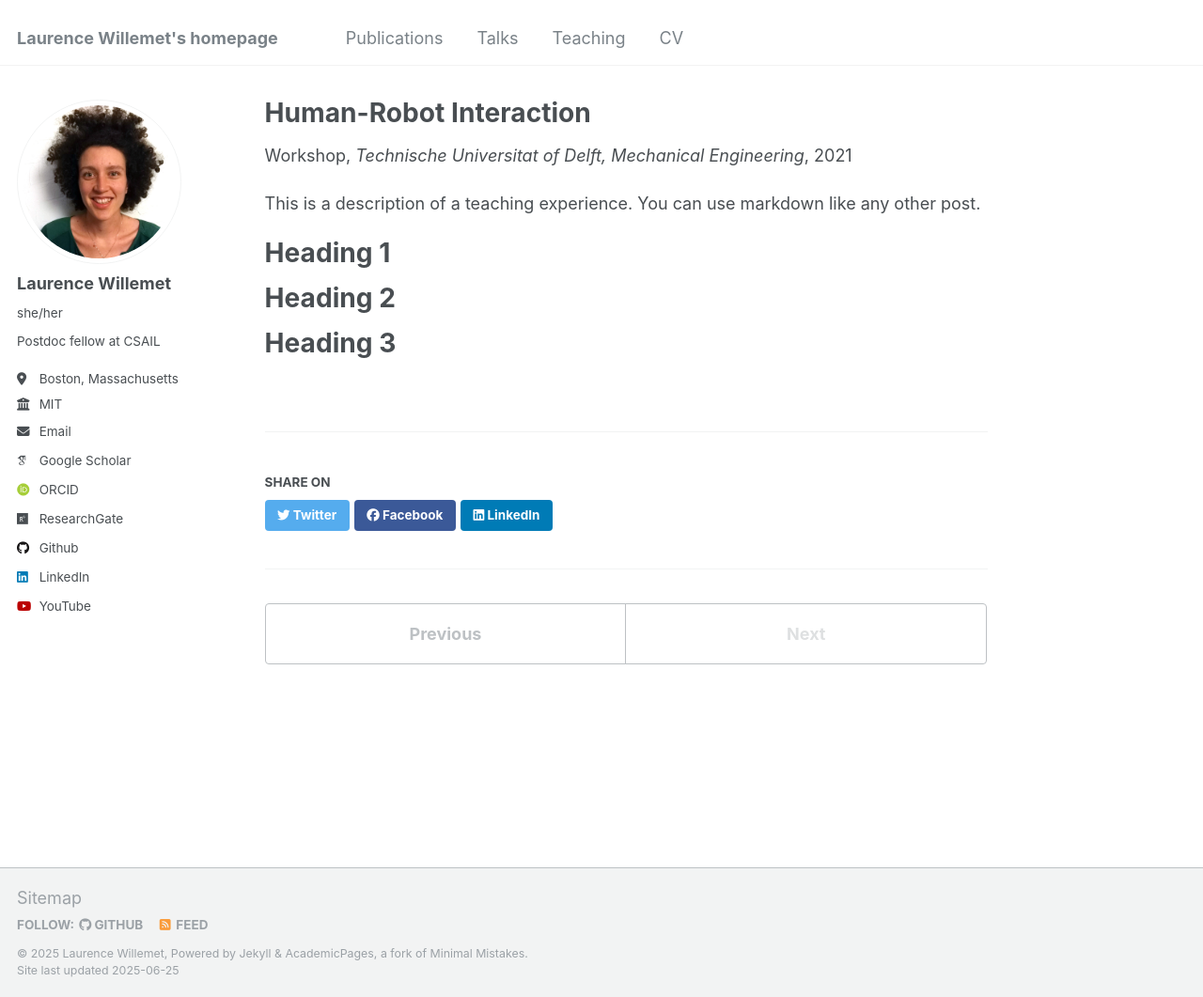
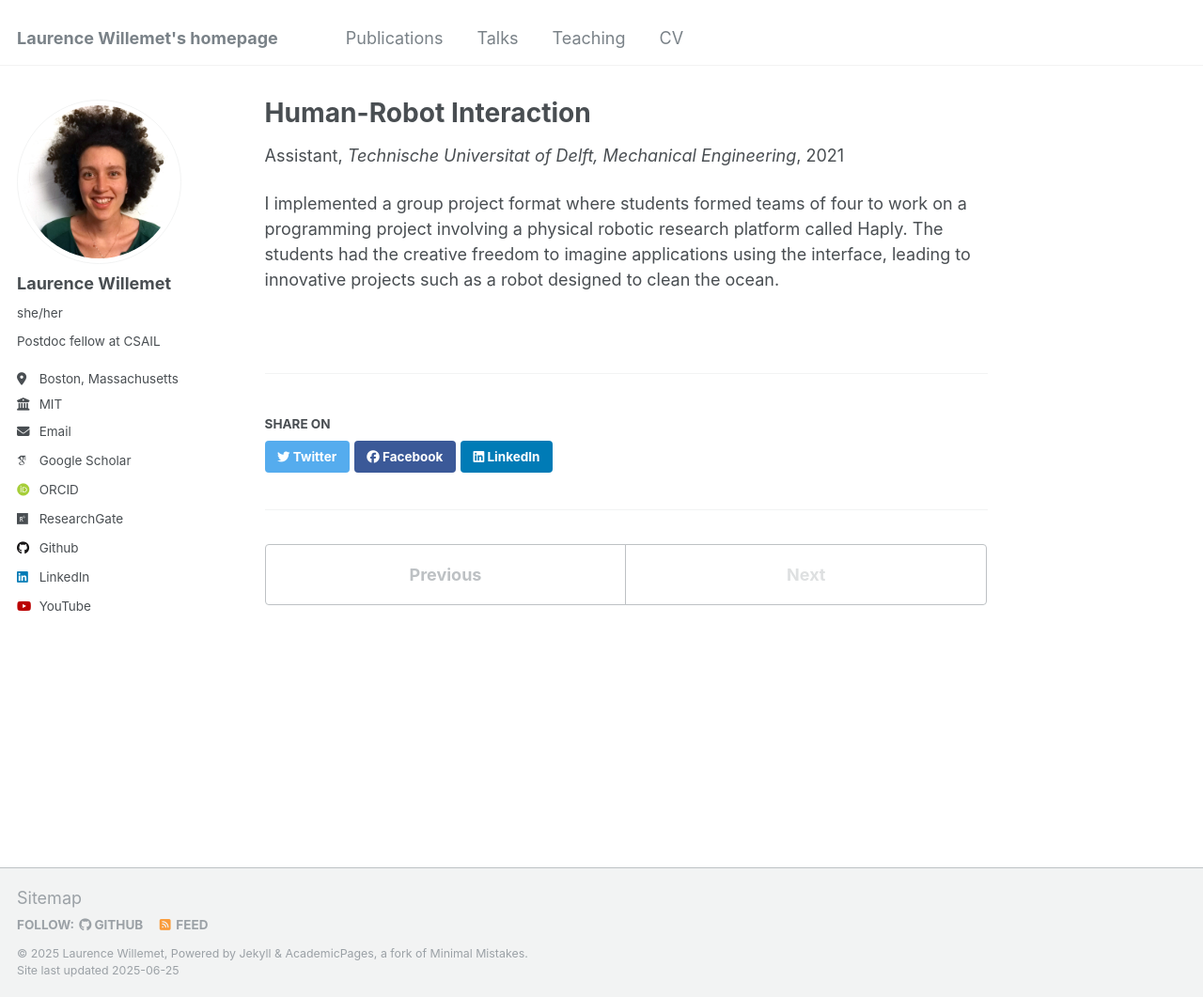
Before and after one commit to lwillemet/lwillemet.github.io, a Jekyll site: the page built from _teaching/2021_TUD.md, in a window 1280 px wide and 1061 px high. Shown: the whole window at 94% size. Built offline with Jekyll 4.4.1, drawn with Linux system fonts in a browser that asks for light colours; some web fonts are replaced.

Commit message:
Update 2021_TUD.md

```diff
--- a/_teaching/2021_TUD.md
+++ b/_teaching/2021_TUD.md
@@ -1,20 +1,11 @@
 ---
 title: "Human-Robot Interaction"
 collection: teaching
-type: "Workshop"
+type: "Assistant"
 permalink: /teaching/2015-spring-teaching-1
 venue: "Technische Universitat of Delft, Mechanical Engineering"
 date: 2021-02-01
 location: "Delft, The Netherlands"
 ---
 
-This is a description of a teaching experience. You can use markdown like any other post.
-
-Heading 1
-======
-
-Heading 2
-======
-
-Heading 3
-======
+I implemented a group project format where students formed teams of four to work on a programming project involving a physical robotic research platform called Haply. The students had the creative freedom to imagine applications using the interface, leading to innovative projects such as a robot designed to clean the ocean.
```
